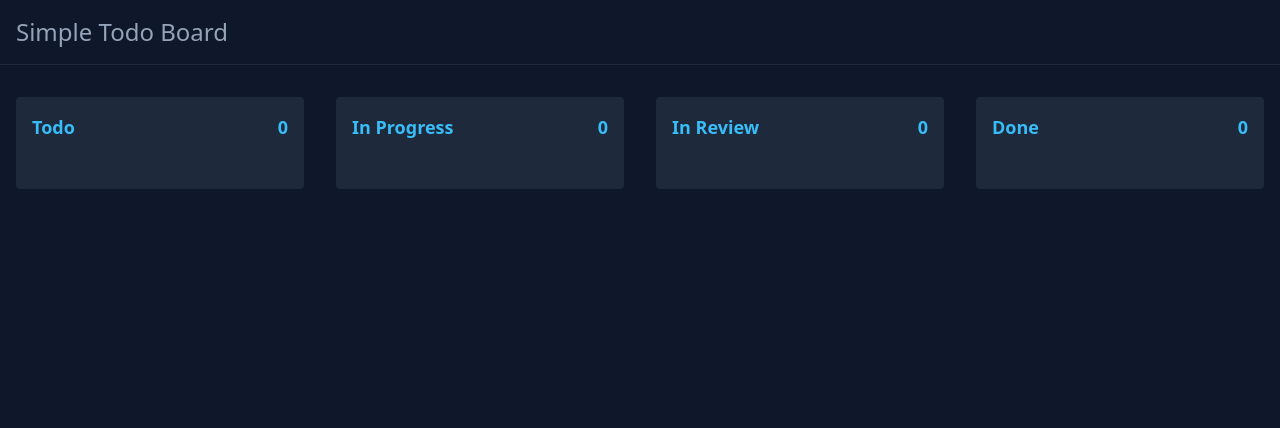
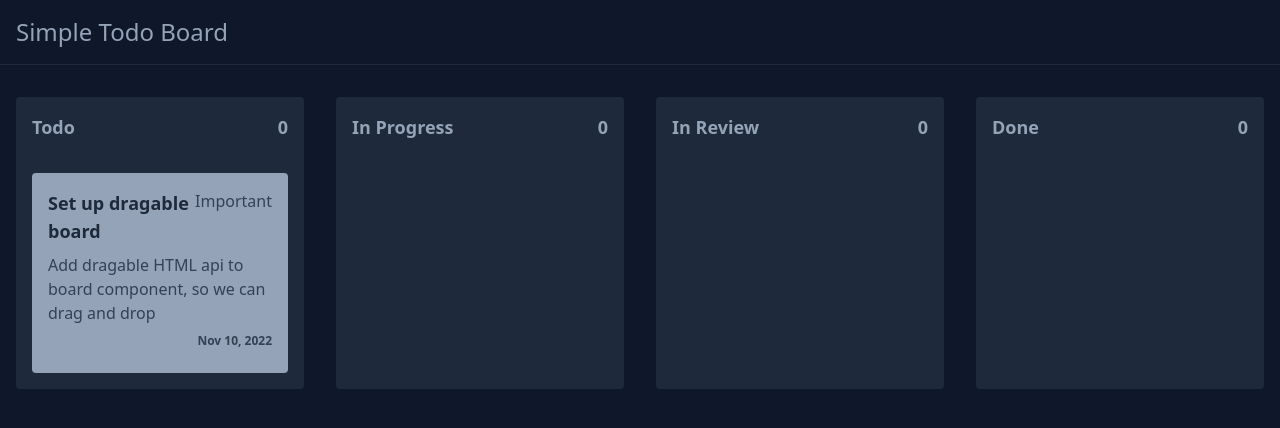
Before and after one commit to adityarahmayadi/aka-todo-board, a Next.js app: page / in a window 1280 px wide. Shown: the top 428 px of the page. Built offline with nearby package versions, Linux system fonts and the light colour scheme.

Commit message:
feat: add card component

```diff
--- a/components/board/index.js
+++ b/components/board/index.js
@@ -1,13 +1,16 @@
-export function Board({ title, count = 0 }){
+export function Board({ title, count = 0, children }){
   return(
     <div className="flex-1 bg-slate-800 highlight-white/5 ring-0 rounded p-4">
-      <div className="flex row justify-between align-middle mb-8">
-        <p className="text-sky-400 font-semibold size text-lg">
+      <div className="flex justify-between align-middle mb-8">
+        <p className="text-slate-400 font-semibold size text-lg">
           {title}
         </p>
-        <p className="text-sky-400 font-semibold size text-lg">
+        <p className="text-slate-400 font-semibold size text-lg">
           {count}
         </p>
+      </div>
+      <div className="flex flex-col gap-4">
+        { children }
       </div>
     </div>
   )
--- /dev/null
+++ b/components/card/index.js
@@ -0,0 +1,21 @@
+export function Card({
+  title,
+  desc,
+  expiredAt,
+  category
+}){
+  return(
+    <div className="p-4 rounded border-slate-500/30 w-full bg-slate-400 text-slate-700 cursor-pointer">
+      <div className="flex justify-between mb-2">
+        <p className="text-lg font-semibold text-slate-800">{title}</p>
+        <p>{category}</p>
+      </div>
+      <p className="mb-2">
+        {desc}
+      </p>
+      <p className="mb-2 font-bold text-xs text-end">
+        {expiredAt}
+      </p>
+    </div>
+  )
+}
--- a/pages/index.js
+++ b/pages/index.js
@@ -1,4 +1,5 @@
 import { Board } from "../components/board"
+import { Card } from "../components/card"
 import { Header } from "../components/header"
 
 export default function Home() {
@@ -7,7 +8,14 @@ export default function Home() {
       <Header />
       <div className="container px-4 py-8 mx-auto">
         <div className="flex row gap-8">
-          <Board title="Todo" />
+          <Board title="Todo">
+            <Card
+              title='Set up dragable board'
+              desc='Add dragable HTML api to board component, so we can drag and drop'
+              category='Important'
+              expiredAt='Nov 10, 2022'
+            />
+          </Board>
           <Board title="In Progress" />
           <Board title="In Review" />
           <Board title="Done" />
```
